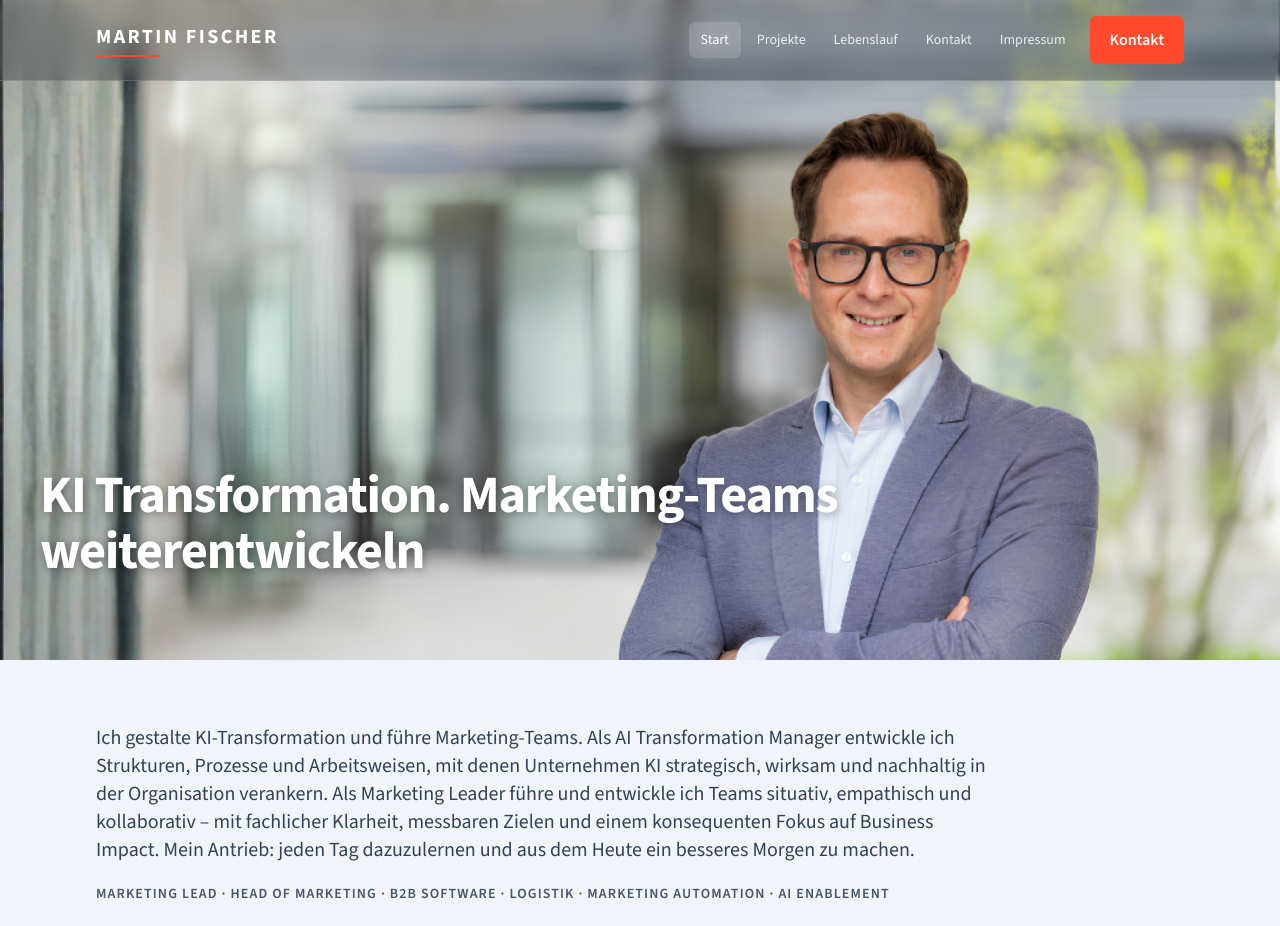
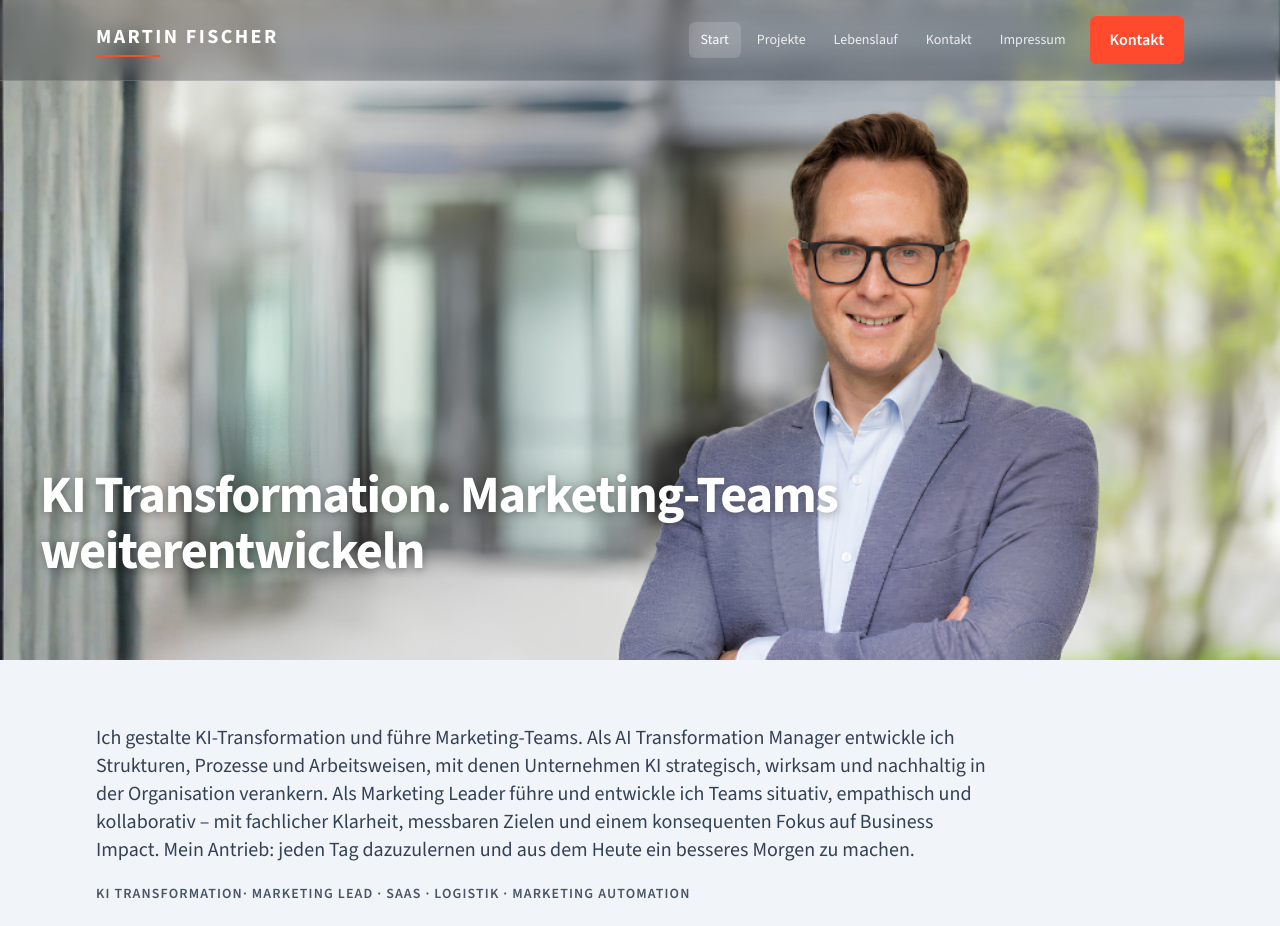
Before and after one commit to martinfischer42/Beyond_cv, a React (Vite) app: page / in a window 1280 px wide. Shown: the top 926 px of the page. Built offline with nearby package versions, Linux system fonts and the light colour scheme.

Commit message:
Update HomePage.tsx

```diff
--- a/src/pages/HomePage.tsx
+++ b/src/pages/HomePage.tsx
@@ -47,7 +47,7 @@ Mein Antrieb: jeden Tag dazuzulernen und aus dem Heute ein besseres Morgen zu ma
         </p>
 
         <p className="mt-5 text-xs font-semibold uppercase tracking-[0.08em] text-slate-600 md:text-sm">
-          Marketing Lead · Head of Marketing · B2B Software · Logistik · Marketing Automation · AI Enablement
+          KI Transformation· Marketing Lead · Saas · Logistik · Marketing Automation
         </p>
 
         <div className="mt-6 flex flex-wrap gap-3 md:gap-4">
```
